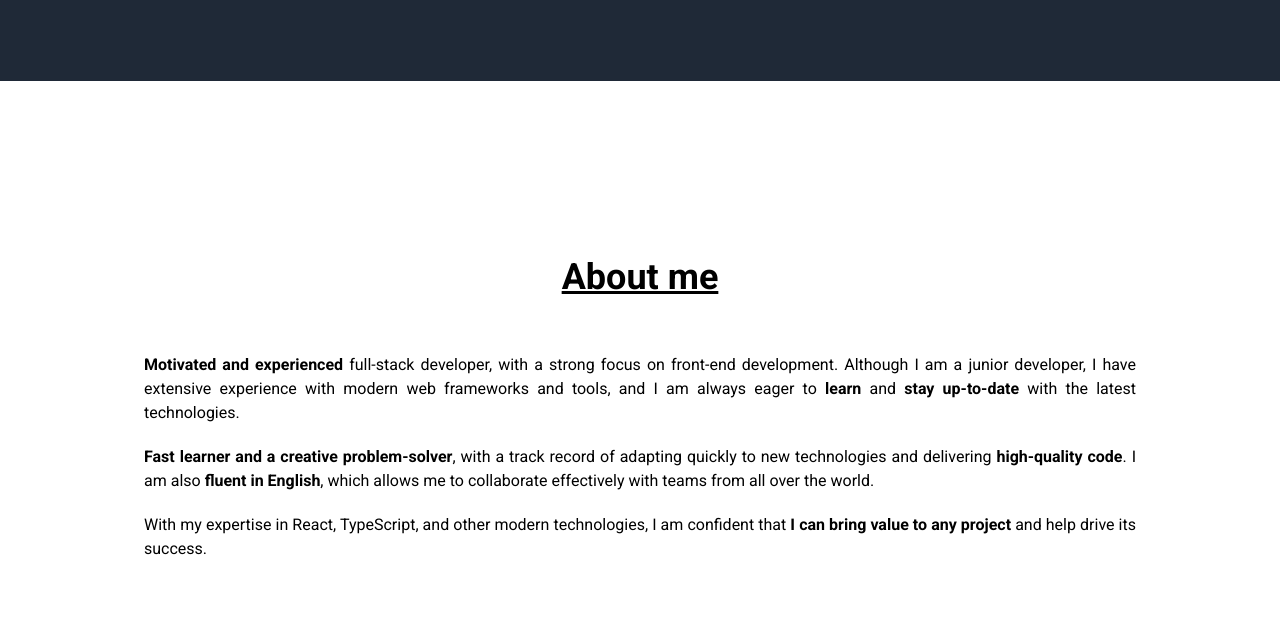
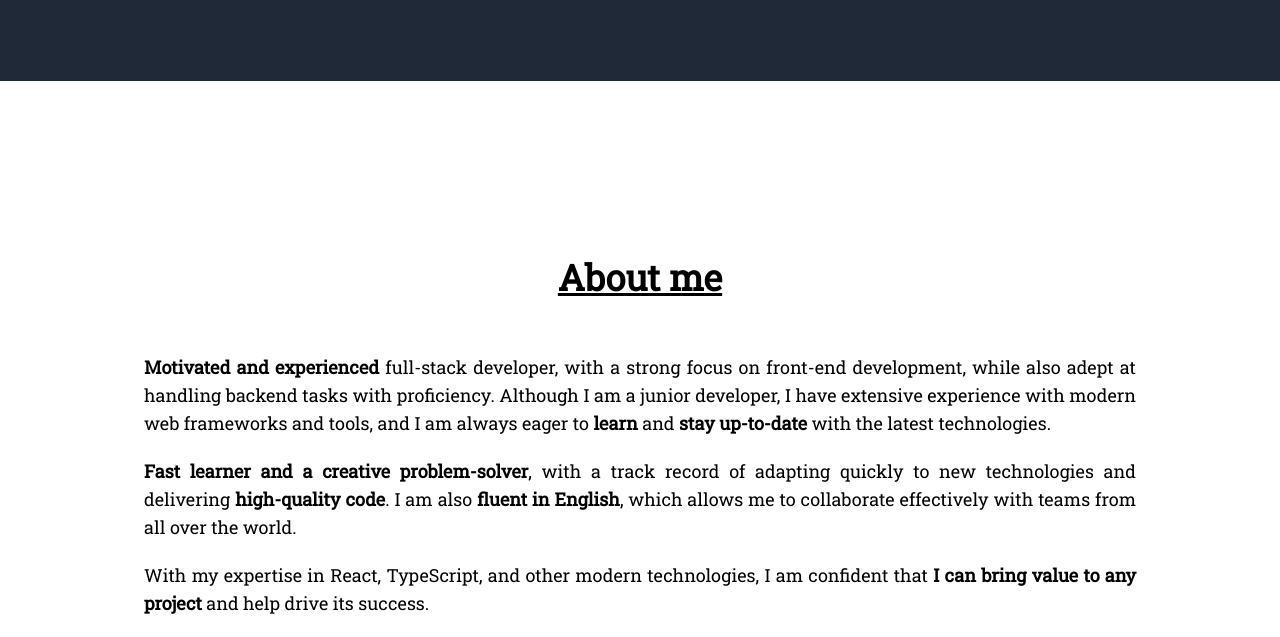
Before and after one commit to Davidrami12/portfolio, a website: page public/index.html in a window 1280 px wide. Shown: the part 551-1188 px from the top of the page. Drawn offline with Linux system fonts and the light colour scheme.

Commit message:
Added font family and redone hover button styles

```diff
--- a/public/index.html
+++ b/public/index.html
@@ -7,6 +7,9 @@
     <title>Portfolio - David Ramírez Rodríguez</title>
     <link href="/dist/output.css" rel="stylesheet">
     <link href="https://fonts.googleapis.com/css2?family=Roboto:wght@400;500;700&display=swap" rel="stylesheet">
+    <link rel="preconnect" href="https://fonts.googleapis.com">
+    <link rel="preconnect" href="https://fonts.gstatic.com" crossorigin>
+    <link href="https://fonts.googleapis.com/css2?family=Roboto+Slab&display=swap" rel="stylesheet">
 
 </head>
 
@@ -26,14 +29,14 @@
         <div class="max-w-5xl mx-auto p-5 flex flex-col md:flex-row items-center">
             <img src="./assets/photo.png" alt="David Ramírez Rodríguez" class="w-full max-w-[400px] rounded-full mb-4 sm:mb-0 md:mr-6">
             <div class="p-6">
-                <h1 class="text-4xl lg:text-7xl md:text-7xl sm:text-4xl font-bold">David Ramírez Rodríguez</h1>
+                <h1 class="text-4xl lg:text-7xl md:text-6xl sm:text-4xl font-bold">David Ramírez Rodríguez</h1>
                 <p class="text-xl py-8">Hello World! I'm a <b>Full-Stack Developer</b> based in Madrid, Spain.</p>
                 <div class="flex place-content-evenly">
-                    <a title="GitHub" role="button" href="https://github.com/Davidrami12" target="_blank" class="border-2 border-black fill-white rounded-xl flex items-center space-x-3 text-sm md:text-base w-fit group cta-btn px-3 py-2 hover:bg-black hover:border-transparent hover:fill-white hover:text-white transition-colors duration-500">
+                    <a title="GitHub" role="button" href="https://github.com/Davidrami12" target="_blank" class="rounded-xl flex items-center space-x-3 text-sm md:text-base w-fit group cta-btn px-3 py-2 fill-white bg-black hover:bg-white hover:fill-black hover:text-black transition-colors duration-500">
                         <svg class="w-7 h-auto" role="img" viewBox="0 0 24 24" xmlns="http://www.w3.org/2000/svg"><title>GitHub</title><path d="M12 .297c-6.63 0-12 5.373-12 12 0 5.303 3.438 9.8 8.205 11.385.6.113.82-.258.82-.577 0-.285-.01-1.04-.015-2.04-3.338.724-4.042-1.61-4.042-1.61C4.422 18.07 3.633 17.7 3.633 17.7c-1.087-.744.084-.729.084-.729 1.205.084 1.838 1.236 1.838 1.236 1.07 1.835 2.809 1.305 3.495.998.108-.776.417-1.305.76-1.605-2.665-.3-5.466-1.332-5.466-5.93 0-1.31.465-2.38 1.235-3.22-.135-.303-.54-1.523.105-3.176 0 0 1.005-.322 3.3 1.23.96-.267 1.98-.399 3-.405 1.02.006 2.04.138 3 .405 2.28-1.552 3.285-1.23 3.285-1.23.645 1.653.24 2.873.12 3.176.765.84 1.23 1.91 1.23 3.22 0 4.61-2.805 5.625-5.475 5.92.42.36.81 1.096.81 2.22 0 1.606-.015 2.896-.015 3.286 0 .315.21.69.825.57C20.565 22.092 24 17.592 24 12.297c0-6.627-5.373-12-12-12"></path></svg>
                         <span>GitHub</span>
                     </a>
-                    <a title="LinkedIn" role="button" href="https://www.linkedin.com/in/davidrami12/" target="_blank" class="border-2 border-black rounded-xl flex items-center space-x-3 text-sm md:text-base w-fit group cta-btn px-3 py-2 hover:bg-black hover:border-transparent hover:fill-white hover:text-white transition-colors duration-500">
+                    <a title="LinkedIn" role="button" href="https://www.linkedin.com/in/davidrami12/" target="_blank" class="rounded-xl flex items-center space-x-3 text-sm md:text-base w-fit group cta-btn px-3 py-2 bg-black hover:bg-white hover:fill-white hover:text-black transition-colors duration-500">
                         <svg class="w-7 h-auto fill-blue-600" role="img" viewBox="0 0 24 24" xmlns="http://www.w3.org/2000/svg"><title>LinkedIn</title><path d="M20.447 20.452h-3.554v-5.569c0-1.328-.027-3.037-1.852-3.037-1.853 0-2.136 1.445-2.136 2.939v5.667H9.351V9h3.414v1.561h.046c.477-.9 1.637-1.85 3.37-1.85 3.601 0 4.267 2.37 4.267 5.455v6.286zM5.337 7.433c-1.144 0-2.063-.926-2.063-2.065 0-1.138.92-2.063 2.063-2.063 1.14 0 2.064.925 2.064 2.063 0 1.139-.925 2.065-2.064 2.065zm1.782 13.019H3.555V9h3.564v11.452zM22.225 0H1.771C.792 0 0 .774 0 1.729v20.542C0 23.227.792 24 1.771 24h20.451C23.2 24 24 23.227 24 22.271V1.729C24 .774 23.2 0 22.222 0h.003z"></path></svg>
                         <span>LinkedIn</span>
                     </a>
@@ -48,17 +51,18 @@
         <section id="about" class="text-justify pt-10">
             <div class="max-w-5xl mx-auto p-4">
                 <h2 class="text-4xl font-bold py-10 underline text-center">About me</h2>
-                <p class="mt-4 mb-5">
-                    <b>Motivated and experienced</b> full-stack developer, with a strong focus on front-end development.
-                    Although I am a junior developer, I have extensive experience with modern web frameworks and tools,
-                    and I am always eager to <b>learn</b> and <b>stay up-to-date</b> with the latest technologies.
+                <p class="mt-4 mb-5 text-lg">
+                    <b>Motivated and experienced</b> full-stack developer, with a strong focus on front-end development,
+                    while also adept at handling backend tasks with proficiency. Although I am a junior developer,
+                    I have extensive experience with modern web frameworks and tools, and I am always eager
+                    to <b>learn</b> and <b>stay up-to-date</b> with the latest technologies.
                 </p>
-                <p class="mt-4 mb-5">
+                <p class="mt-4 mb-5 text-lg">
                     <b>Fast learner and a creative problem-solver</b>, with a track record of adapting quickly to new technologies
                     and delivering <b>high-quality code</b>. I am also <b>fluent in English</b>, which allows me to collaborate
                     effectively with teams from all over the world.
                 </p>
-                <p class="mt-4 mb-5">
+                <p class="mt-4 mb-5 text-lg">
                     With my expertise in React, TypeScript, and other modern technologies,
                     I am confident that <b>I can bring value to any project</b> and help drive its success.
                 </p>
--- a/src/styles/styles.css
+++ b/src/styles/styles.css
@@ -15,7 +15,7 @@
 /* This will style the handle of the scrollbar (the scrolling part) */
 ::-webkit-scrollbar-thumb {
     background: #888;
-    border-radius: 10px;
+    border-radius: 8px;
 }
 
 /* This will change the style of the handle when you hover over it */
--- a/tailwind.config.js
+++ b/tailwind.config.js
@@ -10,7 +10,8 @@ module.exports = {
         third: "005ba1"
       },
       fontFamily: {
-        'custom': ['Roboto', 'sans-serif']
+        /*'custom': ['Roboto', 'sans-serif']*/
+        'custom': ['Roboto Slab', 'serif'],
       },
     },
   },
```
Also changed, not shown: dist/output.css.
